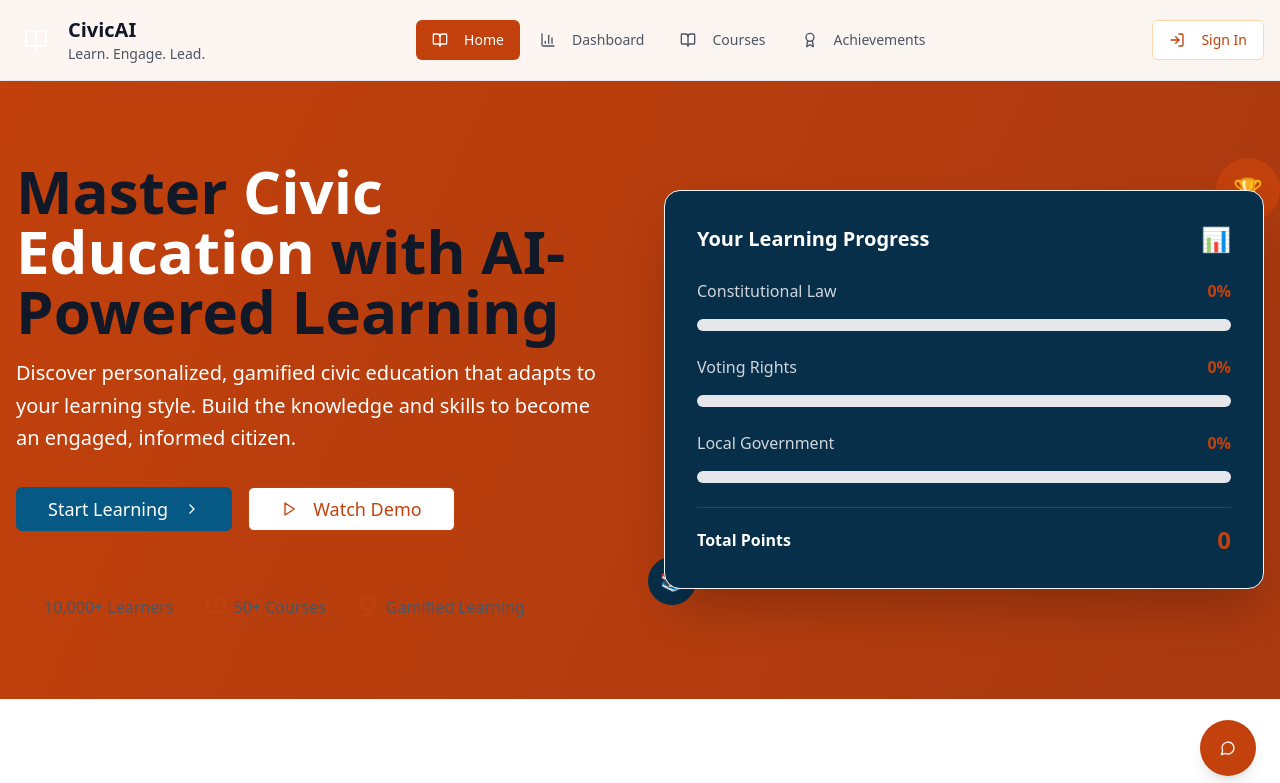
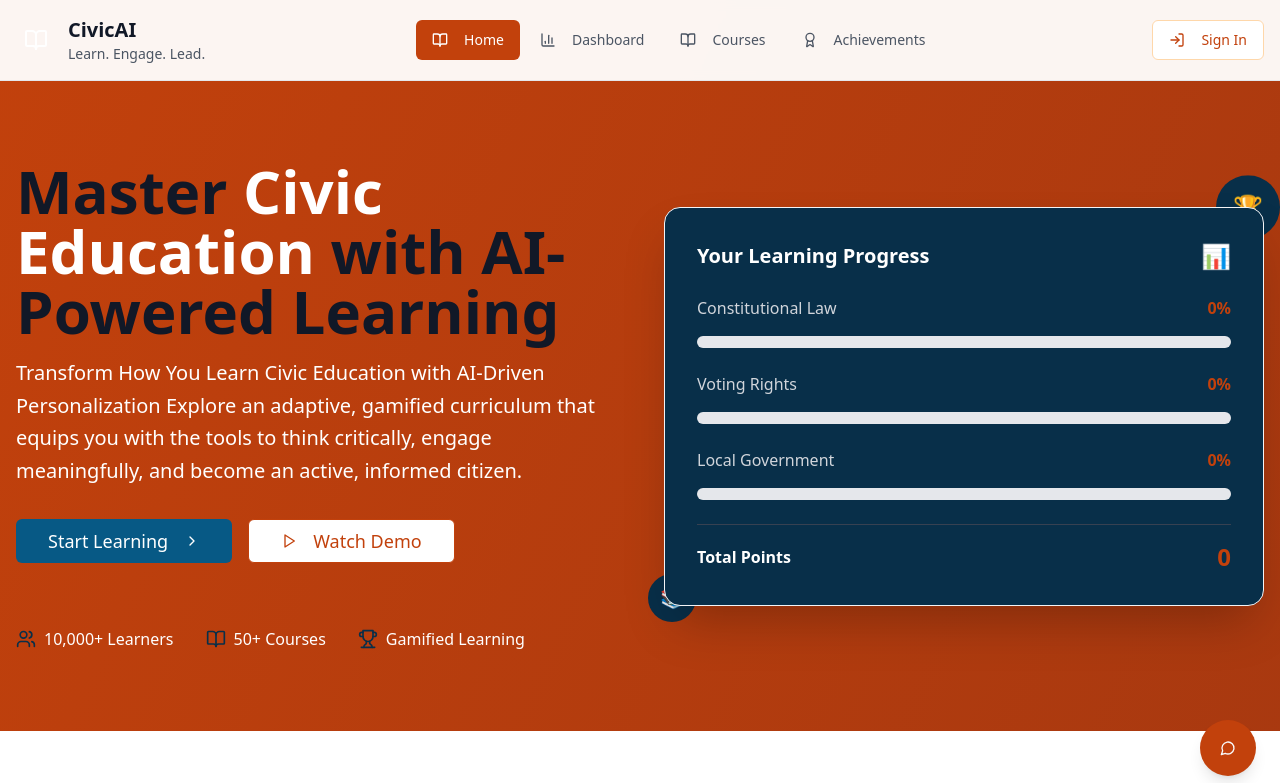
Before and after one commit to sithandekile/learn-ignite-civics, a React (Vite) app: page / in a window 1280 px wide. Shown: the top 783 px of the page. Built offline with nearby package versions, Linux system fonts and the light colour scheme.

Commit message:
Reverted to commit 5b4945720d9ad21b52f495aed5af44d39bc1f5bc

```diff
--- a/src/components/Dashboard.tsx
+++ b/src/components/Dashboard.tsx
@@ -72,13 +72,13 @@ const Dashboard = ({ achievements, user }: DashboardProps) => {
           {stats.map((stat, index) => {
             const Icon = stat.icon;
             return (
-              <Card key={index} className="text-center hover:shadow-lg transition-shadow duration-300 bg-white border-gray-200">
+              <Card key={index} className="text-center hover:shadow-lg transition-shadow duration-300 bg-sky-950 ">
                 <CardHeader className="pb-2">
                   <Icon className={`h-8 w-8 mx-auto ${stat.color}`} />
                 </CardHeader>
                 <CardContent>
-                  <div className="text-2xl font-bold text-gray-900 mb-1">{stat.value}</div>
-                  <div className="text-sm text-gray-600">{stat.label}</div>
+                  <div className="text-2xl font-bold text-white mb-1">{stat.value}</div>
+                  <div className="text-sm text-orange-500">{stat.label}</div>
                 </CardContent>
               </Card>
             );
--- a/src/components/Footer.tsx
+++ b/src/components/Footer.tsx
@@ -16,13 +16,10 @@ const Footer = () => {
                 <BookOpen className="h-6 w-6 text-white" />
               </div>
               <div>
-                <h3 className="text-xl font-bold text-white">CivicAI</h3>
+                <h3 className="text-xl text-orange-700 font-bold text-white">CivicAI</h3>
                 <p className="text-sm text-sky-300">Learn. Engage. Lead.</p>
               </div>
             </div>
-            <p className="text-sky-300 text-sm">
-              Empowering citizens through AI-powered civic education and engagement.
-            </p>
           </div>
 
           {/* Quick Links */}
--- a/src/components/Hero.tsx
+++ b/src/components/Hero.tsx
@@ -39,8 +39,9 @@ const Hero = ({ setActiveTab, user }: HeroProps) => {
                 Master <span className="text-white">Civic Education</span> with AI-Powered Learning
               </h1>
               <p className="text-xl text-white leading-relaxed">
-                Discover personalized, gamified civic education that adapts to your learning style.
-                Build the knowledge and skills to become an engaged, informed citizen.
+                Transform How You Learn Civic Education with AI-Driven Personalization
+                Explore an adaptive, gamified curriculum that equips you with the tools
+                to think critically, engage meaningfully, and become an active, informed citizen.
               </p>
             </div>
 
@@ -64,16 +65,16 @@ const Hero = ({ setActiveTab, user }: HeroProps) => {
             </div>
 
             <div className="flex items-center space-x-8 pt-8">
-              <div className="flex items-center space-x-2 text-gray-600">
-                <Users className="h-5 w-5 text-orange-700" />
+              <div className="flex items-center space-x-2 text-white">
+                <Users className="h-5 w-5 text-sky-950" />
                 <span>10,000+ Learners</span>
               </div>
-              <div className="flex items-center space-x-2 text-gray-600">
-                <BookOpen className="h-5 w-5 text-orange-700" />
+              <div className="flex items-center space-x-2 text-white">
+                <BookOpen className="h-5 w-5 text-sky-950" />
                 <span>50+ Courses</span>
               </div>
-              <div className="flex items-center space-x-2 text-gray-600">
-                <Trophy className="h-5 w-5 text-orange-700" />
+              <div className="flex items-center space-x-2 text-white">
+                <Trophy className="h-5 w-5 text-sky-950" />
                 <span>Gamified Learning</span>
               </div>
             </div>
@@ -160,7 +161,7 @@ const Hero = ({ setActiveTab, user }: HeroProps) => {
             </div>
 
             {/* Floating elements */}
-            <div className="absolute -top-4 -right-4 w-16 h-16 bg-orange-700 rounded-full flex items-center justify-center text-white text-2xl animate-bounce">
+            <div className="absolute -top-4 -right-4 w-16 h-16 bg-sky-950 rounded-full flex items-center justify-center text-white text-2xl animate-bounce">
               🏆
             </div>
             <div className="absolute -bottom-4 -left-4 w-12 h-12 bg-sky-950 rounded-full flex items-center justify-center text-white text-xl">
```
